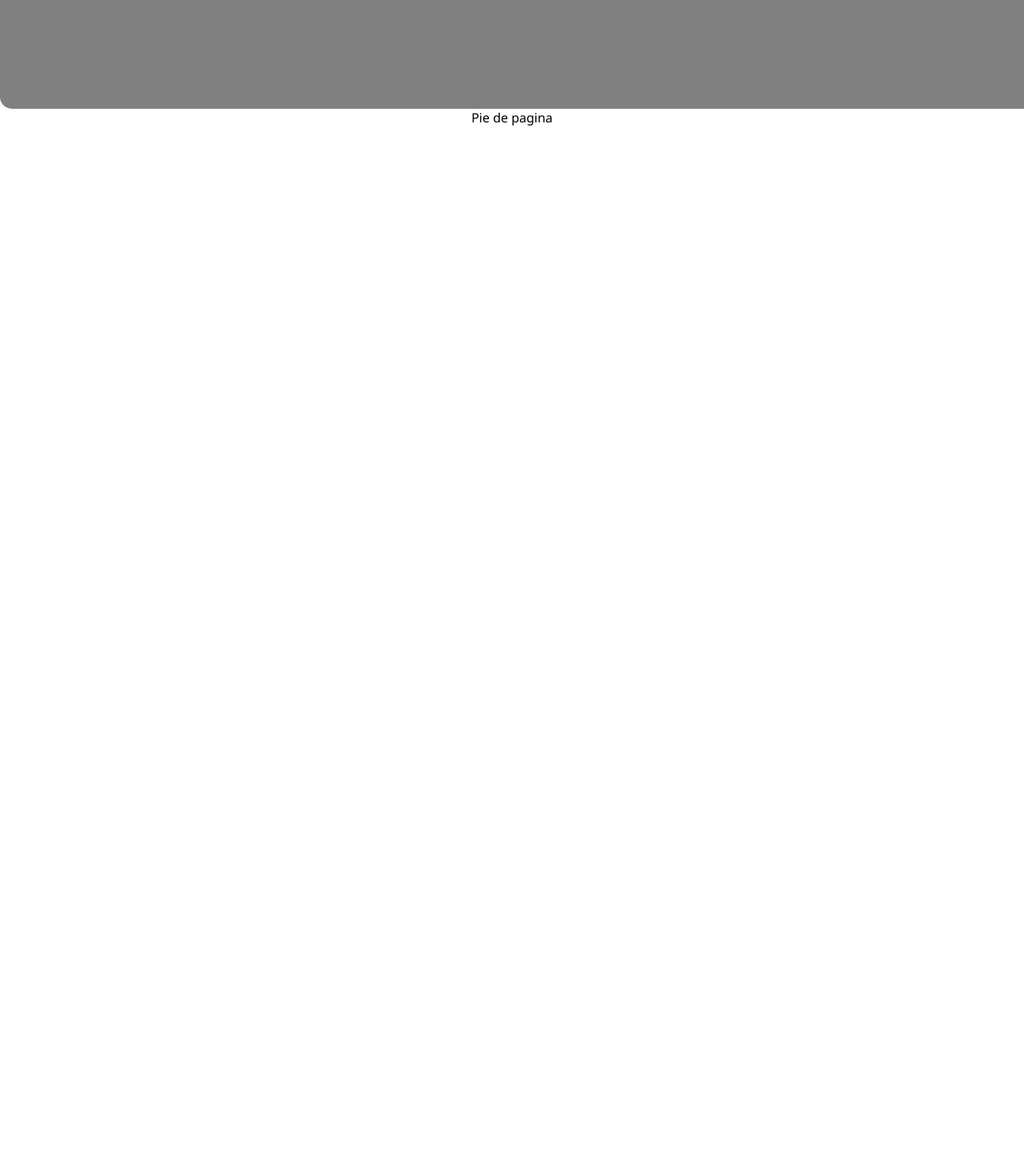
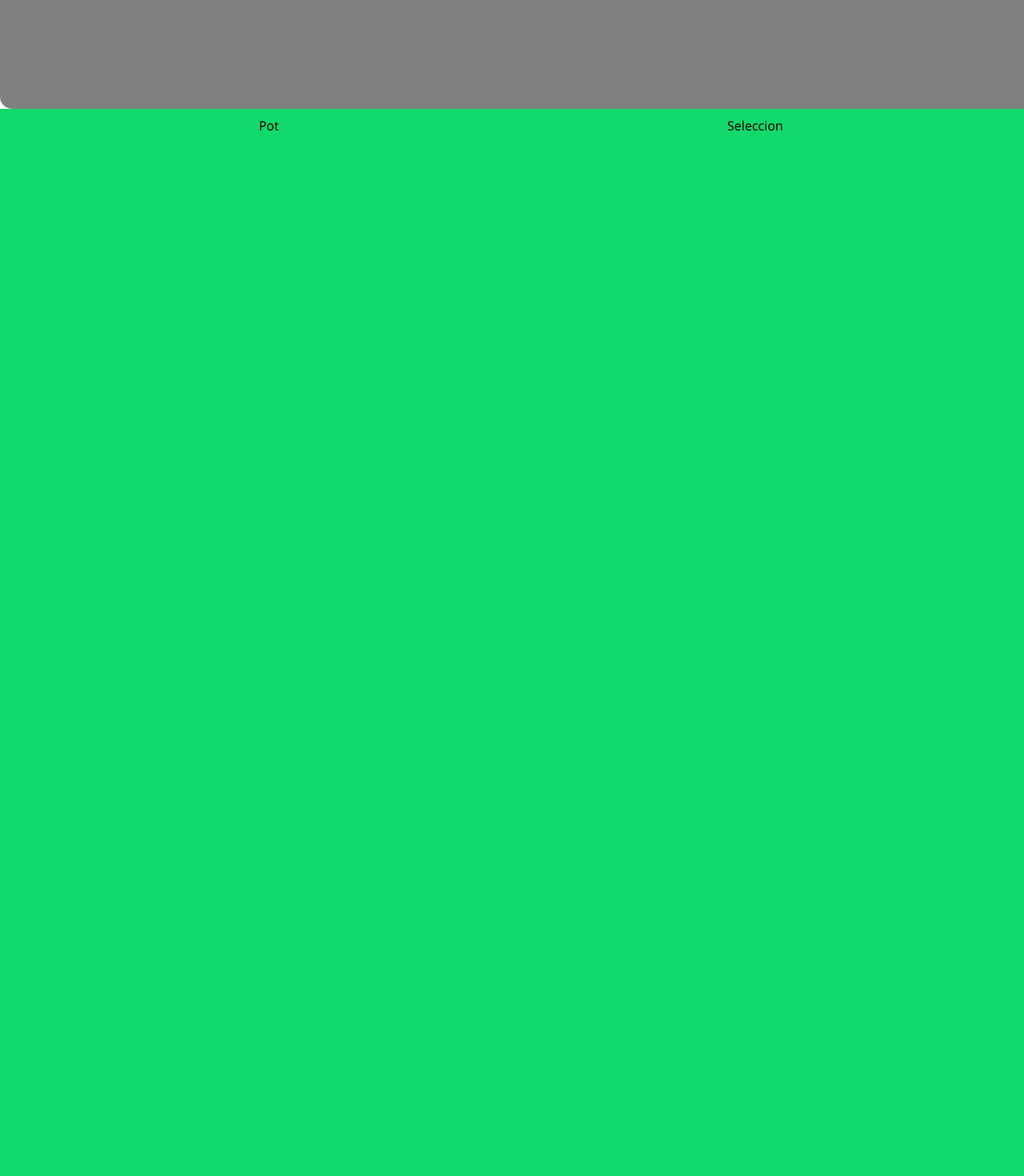
Before and after one commit to sebastianmb/app-suculentas-front, a React (Create React App) app: page / in a window 1280 px wide. Shown: the part 560-2030 px from the top of the page at 80% size. Before the commit the page ends 800 px from the top, so only its background shows below. Built offline with nearby package versions, Linux system fonts and the light colour scheme.

Commit message:
Creacion componentes suculentas html y css basico distribución en la pagina

```diff
--- a/src/App.css
+++ b/src/App.css
@@ -18,15 +18,15 @@ body {
   border-top: 5px solid #61dafb;
 }
 
-.center{
+.center {
   width: 75%;
   height: 90%;
   margin: 0px auto;
 }
 
-.clearfix{
-  clear:both;
-  float:none;
+.clearfix {
+  clear: both;
+  float: none;
 }
 
 #logo {
@@ -51,21 +51,21 @@ body {
   float: left;
 }
 
-#menu{
+#menu {
   width: 70%;
   height: 90%;
-  float:right;
+  float: right;
   font-size: 17px;
 }
 
-#menu ul{
+#menu ul {
   line-height: 50px;
   width: 60%;
   height: 50%;
-  float:right;
+  float: right;
 }
 
-#menu ul li{
+#menu ul li {
   display: inline-block;
   list-style: none;
   height: 46px;
@@ -73,14 +73,14 @@ body {
   margin-right: 15px;
 }
 
-#menu a{
+#menu a {
   text-decoration: none;
   color: #444;
   transition: 300ms all;
 }
 
 
-#menu a:hover{
+#menu a:hover {
   color: #3cb2d3;
 }
 
@@ -96,10 +96,12 @@ body {
   width: 100%;
 
 }
-.hero-banner-container .beats-solo{
+
+.hero-banner-container .beats-solo {
   font-size: 20px;
 }
-.hero-banner-container button{
+
+.hero-banner-container button {
   border-radius: 15px;
   padding: 10px 16px;
   background-color: #f02d34;
@@ -109,23 +111,25 @@ body {
   font-size: 18px;
   font-weight: 500;
   cursor: pointer;
-  z-index:10000 !important;
+  z-index: 10000 !important;
 }
 
-.hero-banner-container h3{
+.hero-banner-container h3 {
   font-size: 3rem;
   margin-top: 4px;
 }
-.hero-banner-container h1{
+
+.hero-banner-container h1 {
   color: white;
   font-size: 6em;
   margin-left: -20px;
   text-transform: uppercase;
 }
-.hero-banner-image{
+
+.hero-banner-image {
   position: absolute;
   top: 0%;
-  right:20%;
+  right: 20%;
   width: 450px;
   height: 450px;
 }
@@ -133,7 +137,7 @@ body {
 
 /*Adverstiment*/
 
-#adverstiment{
+#adverstiment {
   padding: 10px 40px;
   background-color: gray;
   border-radius: 15px;
@@ -144,7 +148,7 @@ body {
 
 }
 
-.adverstiment-center{
+.adverstiment-center {
   width: 85%;
   height: 100%;
   margin: 0px auto;
@@ -166,13 +170,14 @@ body {
   margin-top: 5px;
 }
 
-.img-paso ul{
+.img-paso ul {
   margin: 5px;
   width: 95%;
   height: 100%;
-  float:center;
+  float: center;
 }
-.img-paso ul li{
+
+.img-paso ul li {
   display: inline-block;
   list-style: none;
   width: 30%;
@@ -180,3 +185,32 @@ body {
   margin-left: 3px;
   margin-right: 3px;
 }
+
+/*Seleccion plantas*/
+
+#suculentas {
+  background-color: rgb(17, 217, 107);
+  position: relative;
+  height: 400px;
+  width: 100%;
+
+}
+
+.center-suculentas {
+  width: 95%;
+  height: 95%;
+  margin: 0px auto;
+}
+
+.mostrario {
+  width: 50%;
+  margin-top: 10px;
+  float: left;
+ }
+
+.seleccion {
+  width: 50%;
+  margin-top: 10px;
+  float: right;
+
+}
--- a/src/App.js
+++ b/src/App.js
@@ -5,6 +5,10 @@ import './App.css';
 import Header from './components/Header';
 import Slider from './components/Slider';
 import Adverstiment from './components/Adverstiment';
+import Pot from './components/Pot';
+import Plantone from './components/Plantone';
+import Planttwo from './components/Planttwo';
+import Plantthree from './components/Plantthree';
 import Footer from './components/Footer/Index'
 
 
@@ -21,6 +25,19 @@ function App() {
       {/*Home*/}
       <Adverstiment/>
 
+
+      {/*Pot*/}
+      <Pot/>
+
+      {/*Selection1*/}
+      <Plantone/>
+
+      {/*Selection2*/}
+      <Planttwo/>
+
+      {/*Selection3*/}
+      <Plantthree/>
+
       {/*Commerce*/}
 
 
--- a/src/components/Header.js
+++ b/src/components/Header.js
@@ -11,7 +11,7 @@ const Header = () => {
           <div id="logo">
             <img src={plant} className="app-logo" alt="Logotipo" />
             <span id="brand">
-              <strong>Gop</strong>
+              <strong>Pot</strong>
             </span>
           </div>
           {/*MENU*/}
--- /dev/null
+++ b/src/components/Plantone.js
@@ -0,0 +1,11 @@
+import React from 'react'
+
+const Plantone = () => {
+  return (
+    <div id='suculentas'>
+
+    </div>
+  )
+}
+
+export default Plantone
--- /dev/null
+++ b/src/components/Plantthree.js
@@ -0,0 +1,11 @@
+import React from 'react'
+
+const Plantthree = () => {
+  return (
+    <div id='suculentas'>
+
+    </div>
+  )
+}
+
+export default Plantthree
--- /dev/null
+++ b/src/components/Planttwo.js
@@ -0,0 +1,11 @@
+import React from 'react'
+
+const Planttwo = () => {
+  return (
+    <div id='suculentas'>
+
+    </div>
+  )
+}
+
+export default Planttwo
--- /dev/null
+++ b/src/components/Pot.js
@@ -0,0 +1,20 @@
+import React from 'react'
+
+const Pot = () => {
+  return (
+    <div id='suculentas'>
+      <div className='center-suculentas'>
+        <div className='mostrario'>
+          Pot
+        </div>
+
+        <div className='seleccion'>
+          Seleccion
+        </div>
+      </div>
+
+    </div>
+  )
+}
+
+export default Pot
```
